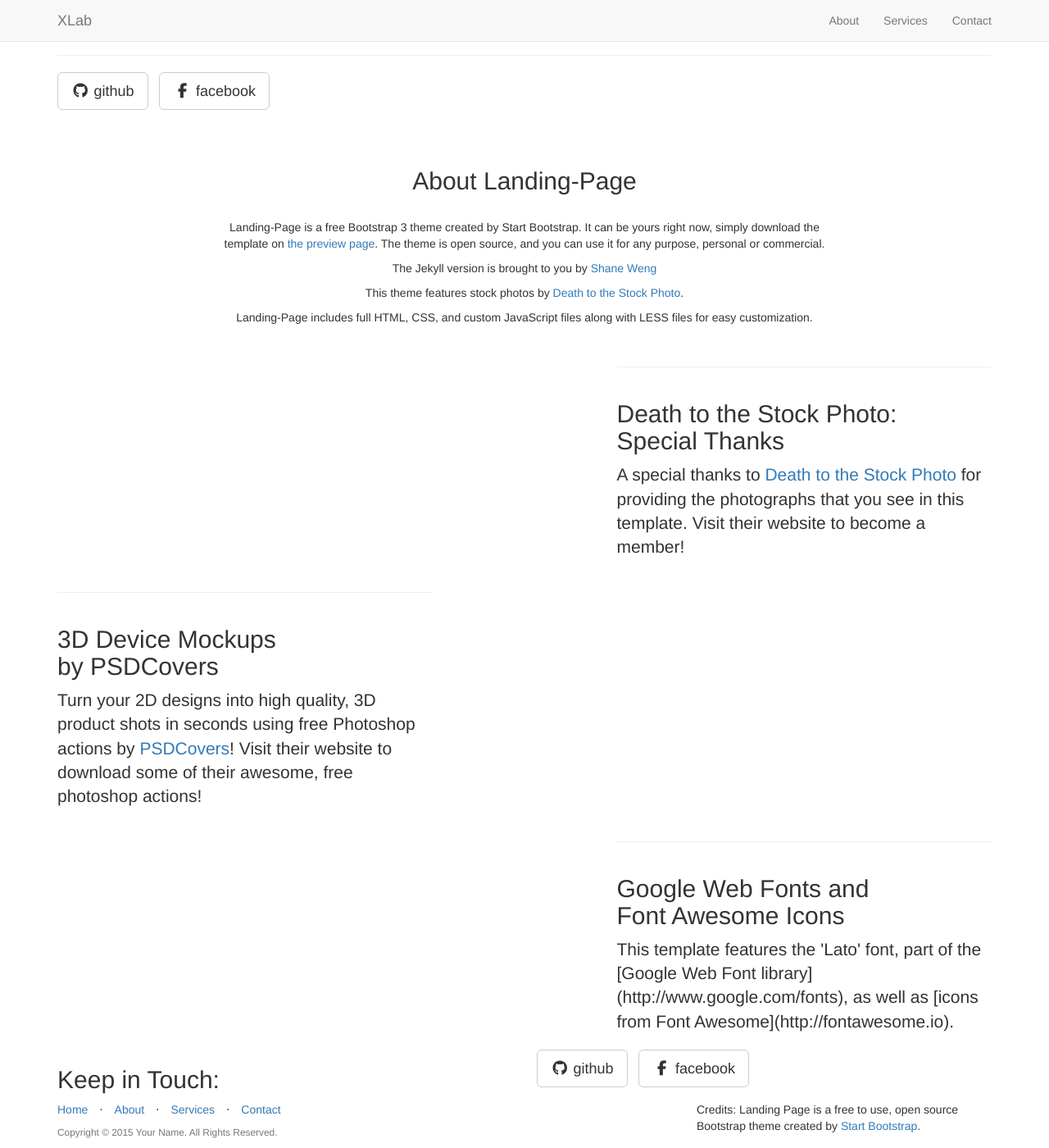
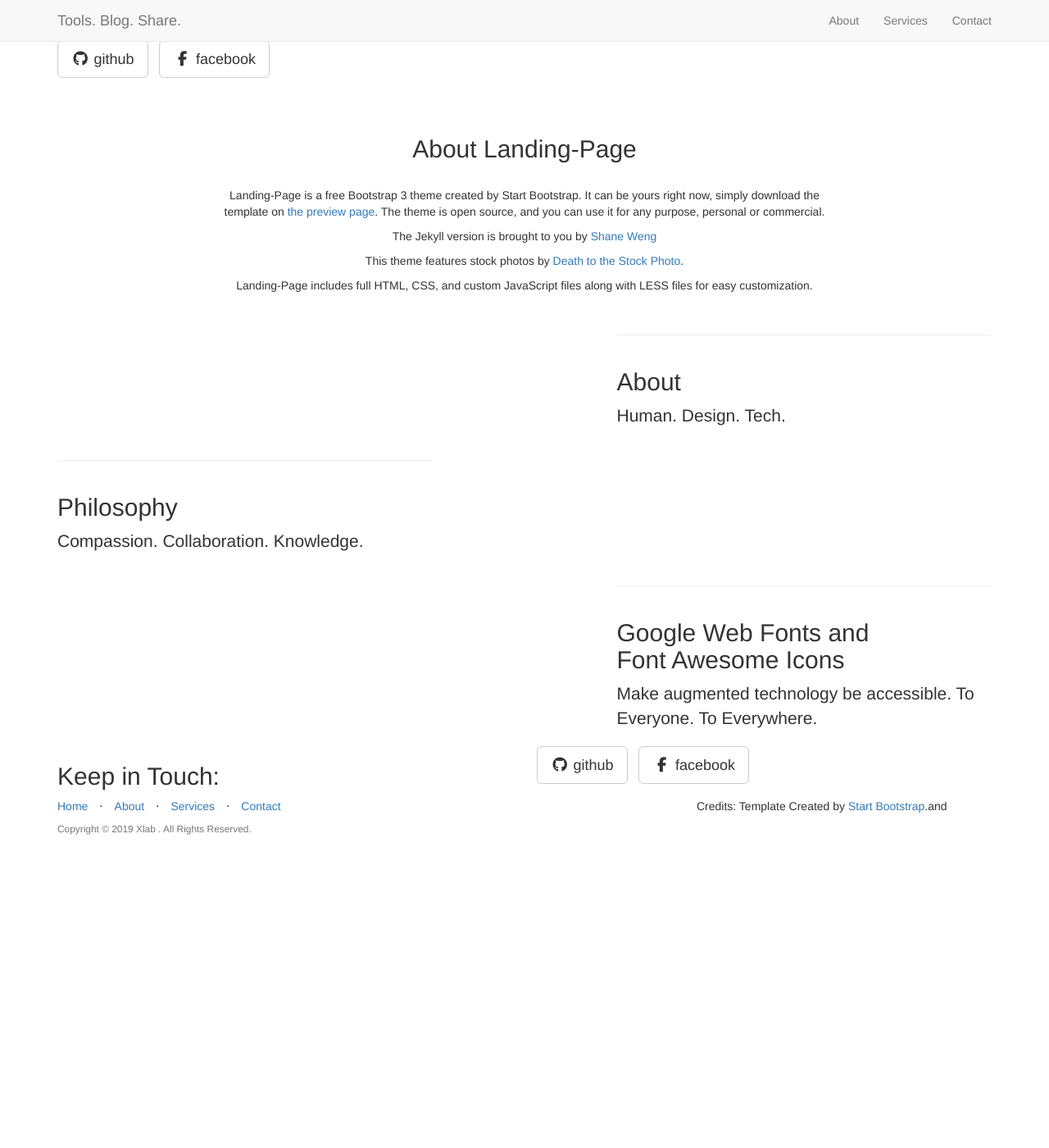
Before and after one commit to XLabSF/xlab.github.io, a Jekyll site: the page built from _posts/2014-09-22-services-2.markdown, in a window 1280 px wide and 1400 px high, scrolled down 52 px. Shown: the whole window at 82% size. Built offline with Jekyll 4.4.1, drawn with Linux system fonts in a browser that asks for light colours; nearby versions of some CDN libraries; library files that are not in the unit come from our copies; after the commit the page ends 1082 px from its top, so only the background shows below that; some of the changed text lies outside the part shown.

Commit message:
Add copy for website

```diff
--- a/_config.yml
+++ b/_config.yml
@@ -3,15 +3,15 @@
 # ----------------------- #
 
 url: xlabsf.github.io
-title: XLab
+title: Tools. Blog. Share.
 email: xlab.contact@gmail.com
 author: Xlab
-description: > # "Write an awesome description for your new site here.
+description: > # "this is a test
   You can edit this line in _config.yml. It will appear in your document
   head meta (for Google search results) and in your feed.xml site
   description.
-copyright: 'Copyright &copy; 2015 Your Name. All Rights Reserved.'
-credits: 'Credits: Landing Page is a free to use, open source Bootstrap theme created by <a href="http://startbootstrap.com/">Start Bootstrap</a>.'
+copyright: 'Copyright &copy; 2019 Xlab . All Rights Reserved.'
+credits: 'Credits: Template Created by <a href="http://startbootstrap.com/">Start Bootstrap</a>.and <a href="http://freepik.com">'
 
 # ----------------------- #
 #    Jekyll & Plugins     #
--- a/_posts/2014-09-21-services-1.markdown
+++ b/_posts/2014-09-21-services-1.markdown
@@ -2,7 +2,9 @@
 layout: default
 img: ipad.png
 category: Services
-title: Death to the Stock Photo:<br>Special Thanks
+title: About
 description: |
 ---
-  A special thanks to [Death to the Stock Photo](http://join.deathtothestockphoto.com/) for providing the photographs that you see in this template.  Visit their website to become a member!
+  Human.
+  Design.
+  Tech.
--- a/_posts/2014-09-22-services-2.markdown
+++ b/_posts/2014-09-22-services-2.markdown
@@ -2,9 +2,9 @@
 layout: default
 img: dog.png
 category: Services
-title: 3D Device Mockups<br>by PSDCovers
+title: Philosophy
 description: |
 ---
-  Turn your 2D designs into high quality, 3D
-  product shots in seconds using free Photoshop actions by [PSDCovers](http://www.psdcovers.com/)! Visit
-  their website to download some of their awesome, free photoshop actions!
+Compassion.
+Collaboration.
+Knowledge.
--- a/_posts/2014-09-23-services-3.markdown
+++ b/_posts/2014-09-23-services-3.markdown
@@ -5,4 +5,6 @@
 title: Google Web Fonts and<br>Font Awesome Icons
 description: |
 ---
-This template features the 'Lato' font, part of the [Google Web Font library](http://www.google.com/fonts), as well as [icons from Font Awesome](http://fontawesome.io).
+Make augmented technology be accessible.
+To Everyone.
+To Everywhere.
```
